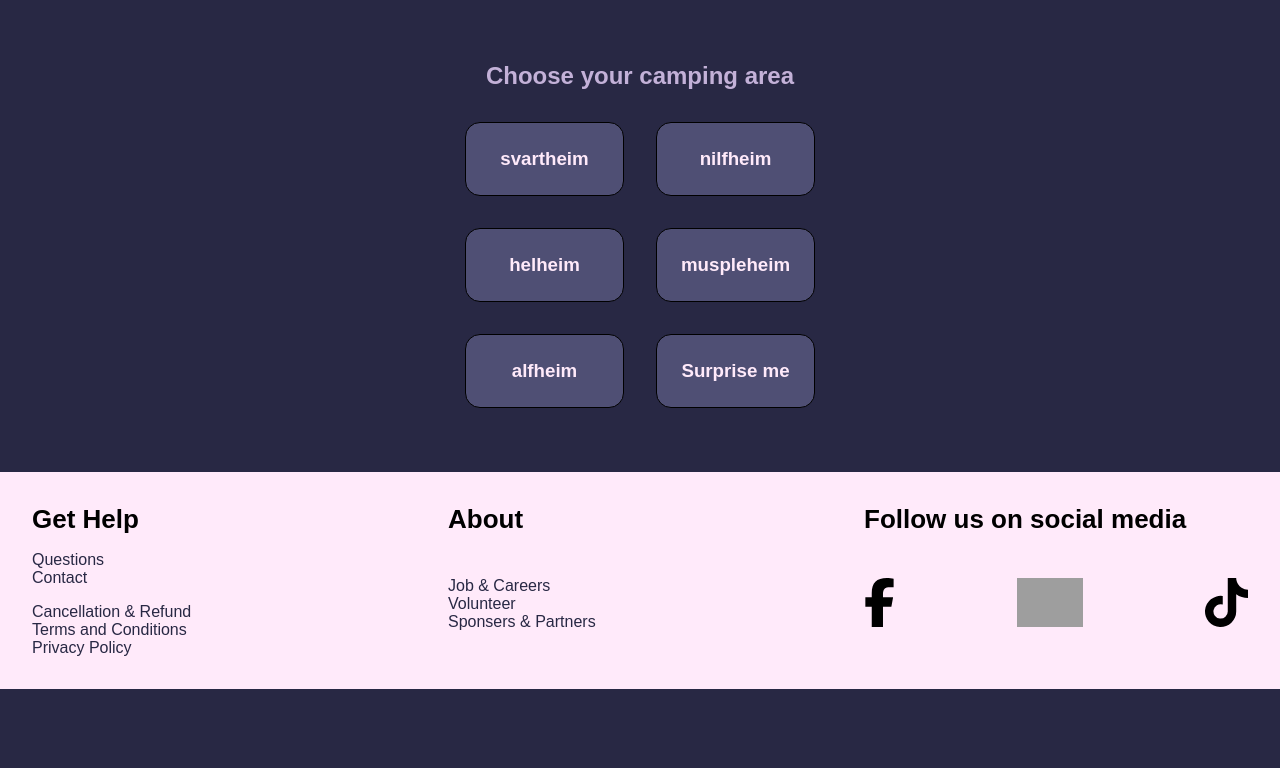
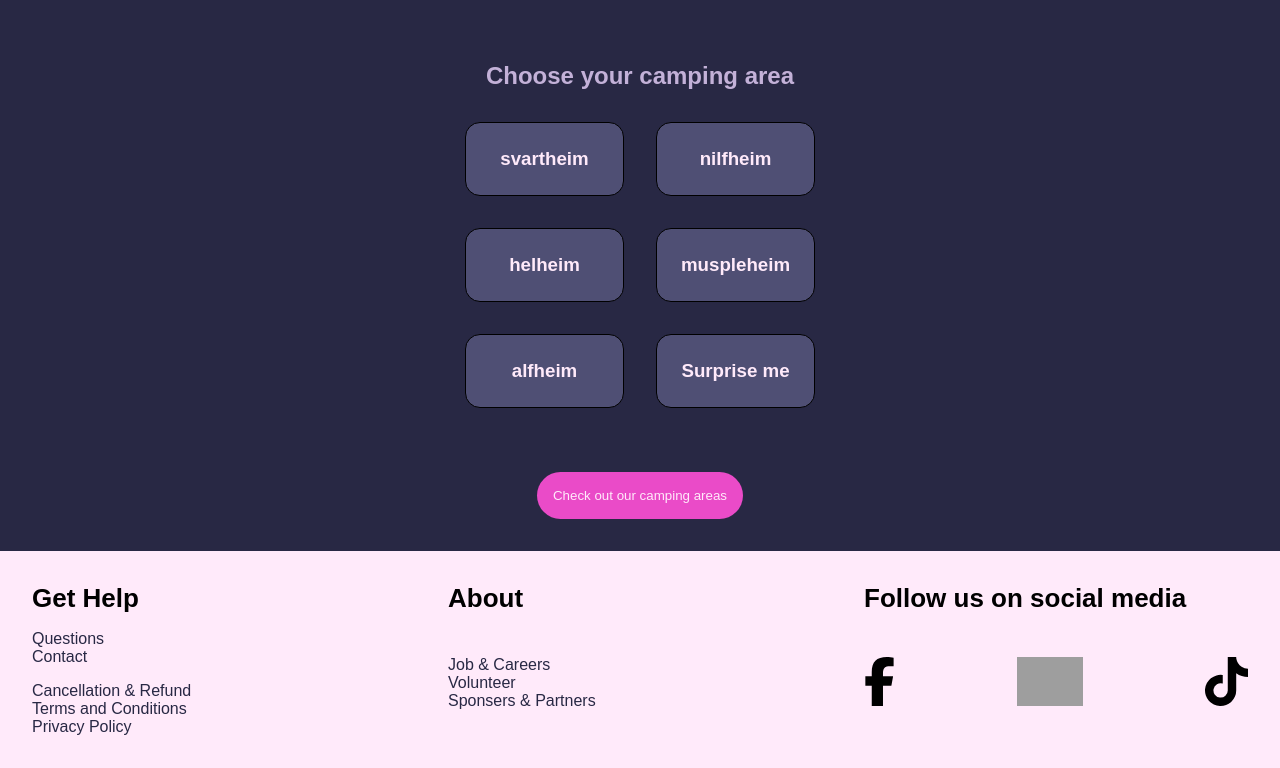
Before and after one commit to malt656c/foo_fest_app, a Next.js app: page /tentbooking in a window 1280 px wide. Shown: the part 568-1336 px from the top of the page. Before the commit the page ends 1257 px from the top, so only its background shows below. Built offline with nearby package versions, Linux system fonts and the light colour scheme; grey boxes are pictures that could not be loaded; a web font is replaced by a local one.

Commit message:
festival map

```diff
--- a/components/Shoppingcart.jsx
+++ b/components/Shoppingcart.jsx
@@ -43,9 +43,11 @@ export default function Shoppingcart({ visibility, products, onProductRemove, on
             </div>
           </div>
         ))}
+        <a href="/checkout">
         <div className={styles.probtn}>
         {products.length > 0 && <button className={styles.btn + " " + styles.checkoutbt}>Proceed to checkout</button>}
         </div>
+        </a>
       </div>
     </div>
   );
--- a/components/TentBooking.jsx
+++ b/components/TentBooking.jsx
@@ -1,5 +1,5 @@
 "use client"
-import { useState } from 'react';
+import React, { useEffect, useState } from 'react';
 import styles from "./TentBooking.module.css";
 import Link from 'next/link';
 
@@ -18,13 +18,25 @@ const products = [
 export default function TentBooking() {
 
         const [count, setCount] = useState(0);
+        const [btnState, setBtnState] = useState(false);
+        const [clickedColor, setClickedColor] = useState("");
+
+        function handleColorChange(color) {
+          setClickedColor(color); // Opdater tilstanden med den valgte farve
+        }
+
+
+        function handleClick() {
+        setBtnState(!btnState);
+        }
+
+        let toggleClassCheck = btnState ? 'active': '';
 
         function increment() {
           setCount(count + 1);
         }
 
         function decrement() {
-          setCount(count - 1);
         }
 
 
@@ -67,7 +79,14 @@ export default function TentBooking() {
 <div className={styles.ChooseTent}>
 <h2 className={styles.Tentheadline}>Choose your camping area</h2>
 <div className={styles.Tentareas}>
-<h3 className={styles.Tentbtn}>svartheim</h3>
+<h3
+            className={`${styles.Tentbtn} ${
+              clickedColor === 'red' ? styles.red : ''
+            }`}
+            onClick={() => handleColorChange('red')}
+          >
+            svartheim
+          </h3>
 <h3 className={styles.Tentbtn}>nilfheim</h3>
 <h3 className={styles.Tentbtn}>helheim</h3>
 <h3 className={styles.Tentbtn}>muspleheim</h3>
@@ -75,6 +94,15 @@ export default function TentBooking() {
 <h3 className={styles.Tentbtn}>Surprise me</h3>
 </div>
 </div>
+<div className={styles.mapsection}>
+  <div>
+<button   className={`${toggleClassCheck} ${styles.campingbtn}`}
+          onClick={handleClick}>
+  Check out our camping areas</button></div>
+{btnState && (
+          <img src="/Foofestmap.jpg" alt="foofestmap" className={styles.image}/>
+        )}
+</div>
 </div>
     )
 }
--- a/components/TentBooking.module.css
+++ b/components/TentBooking.module.css
@@ -101,7 +101,7 @@ margin: 0 auto;
 }
 
 .Tentbtn {
-    background-color: var(--secondary_dark);
+background-color: var(--secondary_dark);
 border: solid black 1px;
 border-radius: 15px;
 padding: 25px 8px;
@@ -112,6 +112,35 @@ color: var(--primary_light);
 outline: solid rgb(210, 10, 217) 2px;
 }
 
+
+
+.mapsection {
+    text-align: center;
+}
+
+.campingbtn {
+    color: var(--primary_light);
+    margin-bottom: 2rem;
+    font-family: var(--heading_font);
+    border: none;
+    border-radius: 30px;
+    padding: 1rem;
+   background-color: var(--accent_pink);
+}
+
+.campingbtn:hover {
+    background-color: var(--accent_red);
+}
+
+
+button.active {
+    background-color: var(--accent_red);
+}
+
+.image {
+    width: 700px;
+    margin-bottom: 2rem;
+}
 
 @media (min-width: 768px) {
     .TentCard {
--- a/components/Ticketcard.module.css
+++ b/components/Ticketcard.module.css
@@ -5,6 +5,7 @@
   padding: 2rem;
   max-width: 400px;
   margin: auto;
+  height: 400px;
 }
 
 .Heading {
```
Also changed, not shown: public/Foofestmap.jpg (added).
